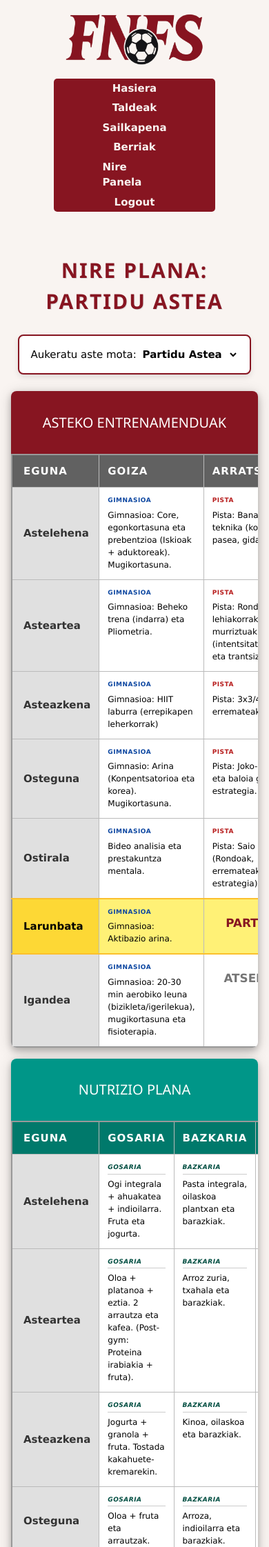
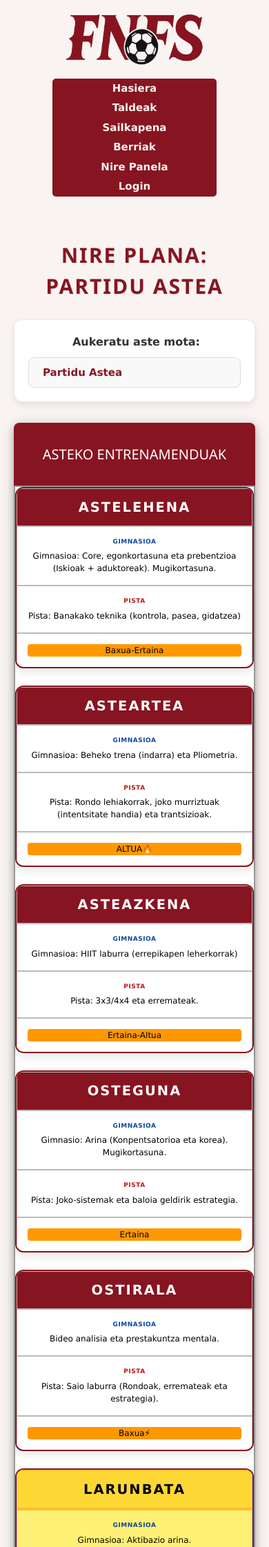
Before and after one commit to maiteuu/T4E3ML, a PHP site: page /nire_panela.php in a window 390 px wide. Shown: the top 2243 px of the page at 69% size. Run offline with PHP 8.4, Linux system fonts and the light colour scheme; the visitor is signed in with stand-in values (Sample User, id 1).

Commit message:
responsive pixka bat konponduta

```diff
--- a/Web orria - BERRIA/estiloa/nireestiloa.css
+++ b/Web orria - BERRIA/estiloa/nireestiloa.css
@@ -67,7 +67,7 @@ nav .menuBotoia {
     transition: all 0.2s ease;
     display: inline-block;
     text-decoration: none;
-
+    text-wrap-mode: nowrap;
 }
 
 nav .menuBotoia:hover a {
@@ -353,6 +353,8 @@ footer {
 
     }
 
+
+
     .eskutu-kontainer {
         height: 200px;
     }
@@ -615,6 +617,71 @@ th {
 
 
 @media screen and (max-width: 600px) {
+
+    .w3-responsive {
+        overflow-x: visible !important;
+    }
+
+    /* Obligamos a todos los elementos de la tabla a comportarse como bloques (apilados) */
+    .tabla-plan,
+    .tabla-plan thead,
+    .tabla-plan tbody,
+    .tabla-plan th,
+    .tabla-plan td,
+    .tabla-plan tr {
+        display: block;
+        width: 100%;
+    }
+
+    /* Ocultamos los encabezados de arriba (Eguna, Goiza, Arratsaldea...) porque ya no tienen sentido */
+    .tabla-plan thead {
+        display: none;
+    }
+
+    /* Cada fila (<tr>) ahora es una tarjeta independiente */
+    .tabla-plan tr {
+        margin-bottom: 25px;
+        border: 2px solid #871521 !important; /* Borde granate */
+        border-radius: 12px;
+        overflow: hidden; /* Mantiene las esquinas redondeadas */
+        box-shadow: 0 5px 15px rgba(0,0,0,0.1);
+        background-color: #fff;
+    }
+
+    /* Quitamos los bordes internos gruesos y dejamos líneas separadoras finas */
+    .tabla-plan td {
+        border: none !important;
+        border-bottom: 1px solid #eee !important;
+        padding: 15px !important;
+        text-align: center !important; /* Centramos el texto en móvil */
+    }
+
+    /* El último elemento de la tarjeta no necesita línea debajo */
+    .tabla-plan td:last-child {
+        border-bottom: none !important;
+    }
+
+    /* Convertimos la celda del "Día" (Astelehena, Asteartea...) en la CABECERA de la tarjeta */
+    .tabla-plan .col-eguna {
+        background-color: #871521 !important;
+        color: white !important;
+        font-size: 1.3em;
+        font-weight: bold;
+        text-transform: uppercase;
+        letter-spacing: 2px;
+        padding: 12px !important;
+    }
+
+    /* --- AJUSTES ESPECIALES PARA EL DÍA DE PARTIDO EN MÓVIL --- */
+    .fila-partidu-ofiziala {
+        border-color: #fbc02d !important; /* Borde dorado */
+        box-shadow: 0 5px 15px rgba(251, 192, 45, 0.3);
+    }
+
+    .fila-partidu-ofiziala .col-eguna {
+        background-color: #fbc02d !important; /* Cabecera dorada */
+        color: #000 !important;
+    }
 
     .container-tabla-movil {
         width: 100% !important;
@@ -912,3 +979,98 @@ th {
     margin-top: auto;
     padding-top: 10px;
 }
+
+.contenedor-panela {
+    max-width: 1200px;
+    margin: 0 auto;
+    padding-left: 20px;
+    padding-right: 20px;
+}
+
+/* --- ASTE MOTAREN HAUTATZAILEAREN ESTILOAK --- */
+
+.selector-astea-container {
+    margin-bottom: 30px; /* Beheko taulatik ondo banantzeko marjina */
+    display: flex;
+    justify-content: center; /* Bloke osoa erdiratzen dugu */
+}
+
+.selector-form {
+    background-color: #ffffff;
+    padding: 15px 25px;
+    border-radius: 50px; /* Ertz oso biribilduak, pilula itxurakoak */
+    box-shadow: 0 4px 10px rgba(0, 0, 0, 0.08); /* Itzal leuna */
+    display: inline-flex;
+    align-items: center;
+    gap: 15px; /* Testuaren eta hedagarriaren arteko tartea */
+    border: 1px solid #eaeaea;
+}
+
+.selector-label {
+    font-weight: bold;
+    color: #333;
+    font-size: 16px;
+    margin: 0;
+}
+
+.selector-label i {
+    color: #871521; /* Klubaren kolore granateko ikonoa */
+    margin-right: 5px;
+}
+
+/* <select>-aren gezia pertsonalizatzeko bilgailua (wrapper) */
+.select-wrapper {
+    position: relative;
+    display: inline-block;
+}
+
+.selector-desplegable {
+    appearance: none; /* Nabigatzailearen berezko estilo itsusia kentzen dugu */
+    -webkit-appearance: none;
+    -moz-appearance: none;
+    background-color: #f9f9f9;
+    border: 1px solid #ddd;
+    border-radius: 8px;
+    padding: 10px 20px;
+    font-size: 15px;
+    font-weight: bold;
+    color: #871521; /* Testu granatea */
+    cursor: pointer;
+    outline: none;
+    transition: all 0.3s ease;
+}
+
+/* Saguarekin gainetik pasatzean edo klik egitean */
+.selector-desplegable:hover,
+.selector-desplegable:focus {
+    border-color: #871521;
+    background-color: #fff;
+    box-shadow: 0 0 0 3px rgba(135, 21, 33, 0.1);
+}
+
+/* Gure gezi-ikono pertsonalizatua */
+.select-icon {
+    position: absolute;
+    right: 15px;
+    top: 50%;
+    transform: translateY(-50%);
+    color: #871521;
+    pointer-events: none; /* Klikak ikonotik zehar select-era iristeko */
+    font-size: 12px;
+}
+
+/* Pantaila txfikietarako egokitzapena (mugikorrak) */
+@media screen and (max-width: 600px) {
+    .selector-form {
+        flex-direction: column; /* Testua eta hautatzailea pilatzen ditugu mugikorrean */
+        width: 100%;
+        border-radius: 12px; /* Biribiltzea murrizten dugu mugikorrean */
+        padding: 20px;
+        gap: 10px;
+    }
+
+    .select-wrapper,
+    .selector-desplegable {
+        width: 100%;
+    }
+}
--- a/Web orria - BERRIA/includes/footer.php
+++ b/Web orria - BERRIA/includes/footer.php
@@ -7,9 +7,9 @@ if (session_status() === PHP_SESSION_NONE) {
 
     <footer>
         <div class="info-sesion" style="margin-left: 12px;">
-            <?php if (isset($_SESSION['usuario'])): ?>
+            <?php if (isset($_SESSION['erabiltzailea'])): ?>
                 <p>
-                    <strong>Usuario:</strong> <?php echo htmlspecialchars($_SESSION['usuario']); ?>
+                    <strong>Erabiltzailea:</strong> <?php echo htmlspecialchars($_SESSION['erabiltzailea']); ?>
                     (<?php echo htmlspecialchars($_SESSION['rol']); ?>)
                 </p>
             <?php endif; ?>
--- a/Web orria - BERRIA/includes/header.php
+++ b/Web orria - BERRIA/includes/header.php
@@ -31,7 +31,7 @@ $xml = cargarXML();
     <?php endif; ?>
 
     <?php if(isset($_SESSION['rol']) && $_SESSION['rol'] == 'admin'): ?>
-        <a class="menuBotoia" href="admin_usuarios.php">Erabiltzaileen Kudeaketa</a>
+        <a class="menuBotoia" href="admin_erabiltzaileak.php">Erabiltzaileen Kudeaketa</a>
     <?php endif; ?>
 
     <?php if(!isset($_SESSION['usuario'])): ?>
--- a/Web orria - BERRIA/nire_panela.php
+++ b/Web orria - BERRIA/nire_panela.php
@@ -7,34 +7,39 @@ if (!isset($_SESSION['rol']) || $_SESSION['rol'] !== 'jokalari') {
     exit();
 }
 
-$tipoSemana = isset($_GET['mota']) ? $_GET['mota'] : ($_COOKIE['preferencia_semana'] ?? 'partido');
+$motaAstea = isset($_GET['mota']) ? $_GET['mota'] : ($_COOKIE['preferencia_astea'] ?? 'partido');
 if (isset($_GET['mota'])) {
-    setcookie("preferencia_semana", $tipoSemana, time() + (86400 * 30), "/");
+    setcookie("preferencia_astea", $motaAstea, time() + (86400 * 30), "/");
 }
 
-$xmlPath = 'xml/planificacion.xml';
+$xmlPath = 'xml/planifikazioa.xml';
 if (!file_exists($xmlPath)) { die("Errorea: Ez da aurkitu '$xmlPath' fitxategia."); }
 
 $xml = simplexml_load_file($xmlPath);
-$resultado = $xml->xpath("//tipo[@id='$tipoSemana']");
+$resultado = $xml->xpath("//mota[@id='$motaAstea']");
 $plana = $resultado[0];
 
 $pageTitle = "Nire Panela";
 include 'includes/header.php';
 ?>
 
-<main class="w3-container w3-padding-32">
+<main class="w3-container w3-padding-32 contenedor-panela">
     <header class="orri-titulua-container w3-center w3-margin-bottom">
         <h2 class="orri-titulua">NIRE PLANA: <?php echo strtoupper($plana['izena']); ?></h2>
     </header>
 
-    <section class="selector-semana-container">
-        <form method="GET" action="nire_panela.php" class="w3-card selector-card w3-padding w3-round-large">
-            <label class="w3-bold">Aukeratu aste mota: </label>
-            <select name="mota" class="w3-select w3-border-0 w3-white" style="width:auto; font-weight:bold; cursor:pointer;" onchange="this.form.submit()">
-                <option value="partido" <?= ($tipoSemana == 'partido') ? 'selected' : ''; ?>>Partidu Astea</option>
-                <option value="atseden" <?= ($tipoSemana == 'atseden') ? 'selected' : ''; ?>>Atseden Astea</option>
-            </select>
+<section class="selector-astea-container">
+        <form method="GET" action="nire_panela.php" class="selector-form">
+            <label for="mota-select" class="selector-label">
+                <i class="fa fa-filter"></i> Aukeratu aste mota:
+            </label>
+            <div class="select-wrapper">
+                <select id="mota-select" name="mota" class="selector-desplegable" onchange="this.form.submit()">
+                    <option value="partido" <?= ($motaAstea == 'partido') ? 'selected' : ''; ?>>Partidu Astea</option>
+                    <option value="atseden" <?= ($motaAstea == 'atseden') ? 'selected' : ''; ?>>Atseden Astea</option>
+                </select>
+                <i class="fa fa-chevron-down select-icon"></i>
+            </div>
         </form>
     </section>
 
@@ -54,8 +59,7 @@ include 'includes/header.php';
                 </thead>
                 <tbody>
                     <?php foreach ($plana->eguna as $eguna):
-                        // Lógica de detección: SÁBADO y semana de PARTIDO
-                        $esPartidoReal = ($tipoSemana == 'partido' && (string)$eguna['izena'] == 'Larunbata');
+                        $esPartidoReal = ($motaAstea == 'partido' && (string)$eguna['izena'] == 'Larunbata');
                     ?>
                     <tr class="<?= $esPartidoReal ? 'fila-partidu-ofiziala' : ''; ?>">
                         <td class="col-eguna"><?= $eguna['izena']; ?></td>
@@ -108,7 +112,7 @@ include 'includes/header.php';
                 </thead>
                 <tbody>
                     <?php foreach ($plana->eguna as $eguna):
-                        $esPartidoReal = ($tipoSemana == 'partido' && (string)$eguna['izena'] == 'Larunbata');
+                        $esPartidoReal = ($motaAstea == 'partido' && (string)$eguna['izena'] == 'Larunbata');
                     ?>
                     <tr class="<?= $esPartidoReal ? 'fila-partidu-ofiziala' : ''; ?>">
                         <td class="col-eguna"><?= $eguna['izena']; ?></td>
--- a/Web orria - BERRIA/xml/planificacion.xml
+++ b/Web orria - BERRIA/xml/planifikazioa.xml
@@ -1,6 +1,6 @@
 <?xml version="1.0" encoding="UTF-8"?>
 <planificacion>
-    <tipo id="partido" izena="Partidu Astea">
+    <mota id="partido" izena="Partidu Astea">
         <eguna izena="Astelehena">
             <goizez>Gimnasioa: Core, egonkortasuna eta prebentzioa (Iskioak + aduktoreak). Mugikortasuna.</goizez>
             <arratsaldez>Pista: Banakako teknika (kontrola, pasea, gidatzea)</arratsaldez>
@@ -78,9 +78,9 @@
                 <afaria>Barazki krema, tortilla frantsesa eta ogi integrala.</afaria>
             </dieta>
         </eguna>
-    </tipo>
+    </mota>
 
-    <tipo id="atseden" izena="Atseden / Karga Astea">
+    <mota id="atseden" izena="Atseden / Karga Astea">
         <eguna izena="Astelehena">
             <goizez>Gimnasioa: Indar maximoa (Beheko trena + korea).</goizez>
             <arratsaldez>Pista: Banakako teknika.</arratsaldez>
@@ -158,5 +158,5 @@
                 <afaria>Barazki krema, tortilla frantsesa eta ogi integrala.</afaria>
             </dieta>
         </eguna>
-    </tipo>
+    </mota>
 </planificacion>
```
Also changed, not shown: Web orria - BERRIA/admin_erabiltzaileak.php (renamed from Web orria - BERRIA/admin_usuarios.php, +34 -34 lines), Web orria - BERRIA/datos/erabiltzaileak.xml (added, +18 -0 lines), Web orria - BERRIA/datos/usuarios.xml (deleted, +0 -18 lines), Web orria - BERRIA/login.php (+4 -4 lines).
